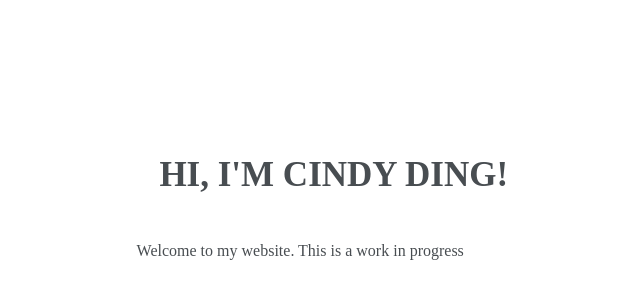
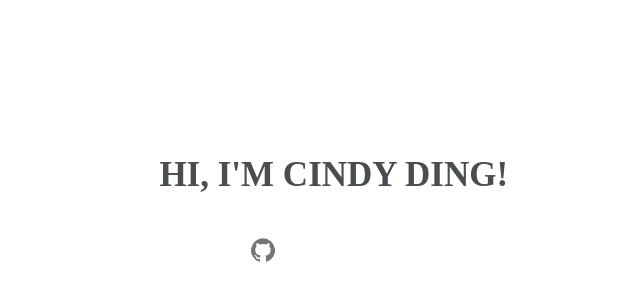
Before and after one commit to cindydhy/cindydhy.github.io, a React (Create React App) app: page / in a window 1280 px wide. Shown: the part 118-418 px from the top of the page, without its empty margins (337-977 px from the left). Built offline with nearby package versions, Linux system fonts and the light colour scheme.

Commit message:
added redirection

```diff
--- a/package.json
+++ b/package.json
@@ -5,6 +5,7 @@
   "homepage": "http://cindydhy.github.io/",
   "dependencies": {
     "@material-ui/core": "^4.11.2",
+    "@material-ui/icons": "^4.11.2",
     "@testing-library/jest-dom": "^5.11.6",
     "@testing-library/react": "^11.2.2",
     "@testing-library/user-event": "^12.6.0",
--- a/src/App.js
+++ b/src/App.js
@@ -9,6 +9,12 @@ function App() {
     <BrowserRouter>
     <Switch>
       <Route exact path="/" component={Home} />
+      {/* <Route path='/cindydhy' component={() => {
+    //  window.location.href = 'https://github.com/cindydhy';
+        window.open('https://github.com/cindydhy', '_blank');
+    //  return null;
+      }}/> */}
+
     </Switch>
   </BrowserRouter>
   );
--- a/src/components/Home.js
+++ b/src/components/Home.js
@@ -1,7 +1,14 @@
 import React from "react";
+import GitHubIcon from '@material-ui/icons/GitHub';
+import IconButton from '@material-ui/core/IconButton';
 import { withRouter } from "react-router-dom";
 
 class Home extends React.Component {
+
+  toGitHub = () => {
+    window.open('https://github.com/cindydhy', '_blank');
+  }
+
   render() {
     const useStyles = {
         title: {
@@ -15,6 +22,11 @@ class Home extends React.Component {
             left: "38%",
             top: "30%",
         },
+        icons: {
+          position: "absolute",
+          left: "45%",
+          top: "43%",
+      },
       subheadings: {
         position: "absolute",
         left: "37%",
@@ -26,7 +38,9 @@ class Home extends React.Component {
     return (
       <div>
           <h1 style={useStyles.title}>Hi, I'm Cindy Ding!</h1>
-            <p style={useStyles.subheadings}>Welcome to my website. This is a work in progress</p>
+          <IconButton style={useStyles.icons} onClick={this.toGitHub}>
+            <GitHubIcon />
+          </IconButton>
       </div>
     );
     }
```
Also changed, not shown: 2 other files (tests, documents, lock files or other folders). Lines whose indentation alone changed are shown as unchanged.
